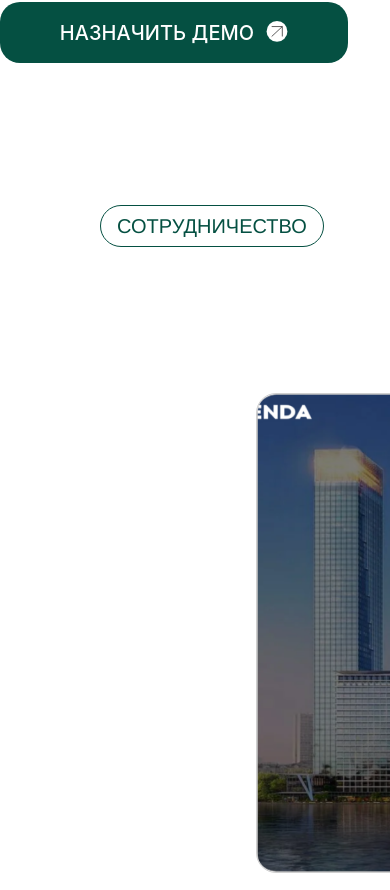
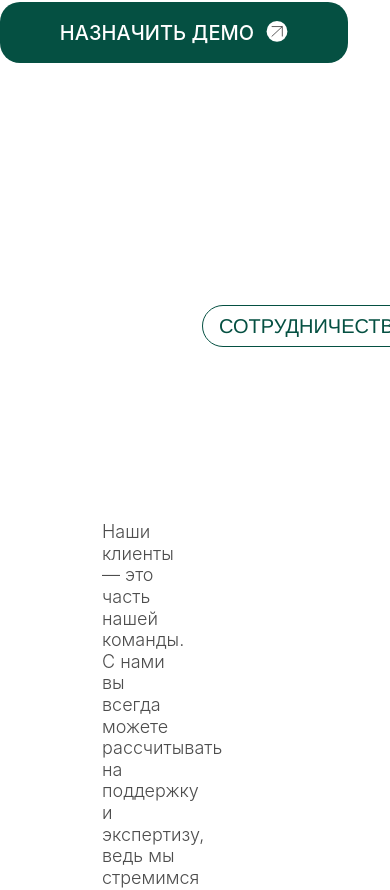
Before and after one commit to Shimatrix/XR_Place-1, a React (Vite) app: page / in a window 390 px wide. Shown: the part 936-1826 px from the top of the page. Built offline with nearby package versions, Linux system fonts and the light colour scheme; a web font is replaced by a local one.

Commit message:
feat: update ClientsTrust section layout and styles for improved responsiveness

```diff
--- a/src/components/app.tsx
+++ b/src/components/app.tsx
@@ -2,11 +2,13 @@ import { Layout } from './ui';
 import { CardsBlock } from './sections/cardProject/cardBlock';
 import { XRPlace } from './sections/xrPlace/XrPlace';
 import { BusinessTeam } from './sections/BusinessTeam/BusinessTeam';
+import { ClientsTrust } from './sections/ClientsTrust/ClientsTrust';
 
 export function App() {
   return (
     <Layout>
       <XRPlace />
+      <ClientsTrust />
       <CardsBlock />
       <BusinessTeam />
     </Layout>
--- a/src/components/sections/ClientsTrust/ClientsTrust.module.scss
+++ b/src/components/sections/ClientsTrust/ClientsTrust.module.scss
@@ -4,7 +4,9 @@
   background-color: var(--ui-white);
   box-sizing: border-box;
   font-family: var(--font-inter);
-  max-height: 100vh;
+  min-height: 100vh;
+  max-width: 1440px;
+  margin: 0 auto;
 }
 
 .header {
--- a/src/components/ui/h2/Title.module.css
+++ b/src/components/ui/h2/Title.module.css
@@ -3,7 +3,7 @@
   display: inline-flex;
   align-items: flex-start;
   gap: 206px;
-  width: 610px;
+  /* width: 610px; */
   margin-left: 100px;
 }
 
```
